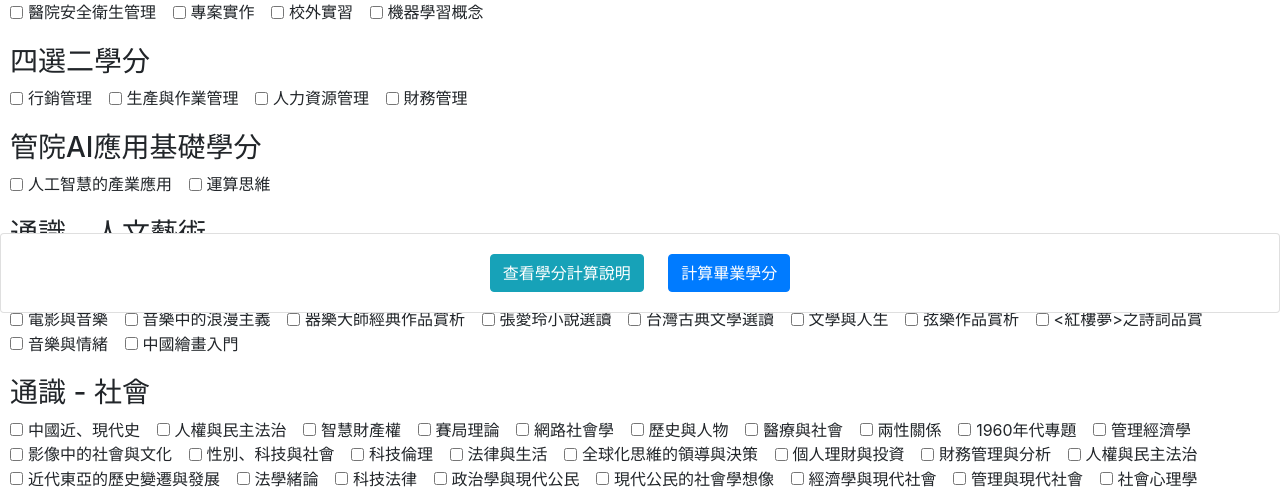
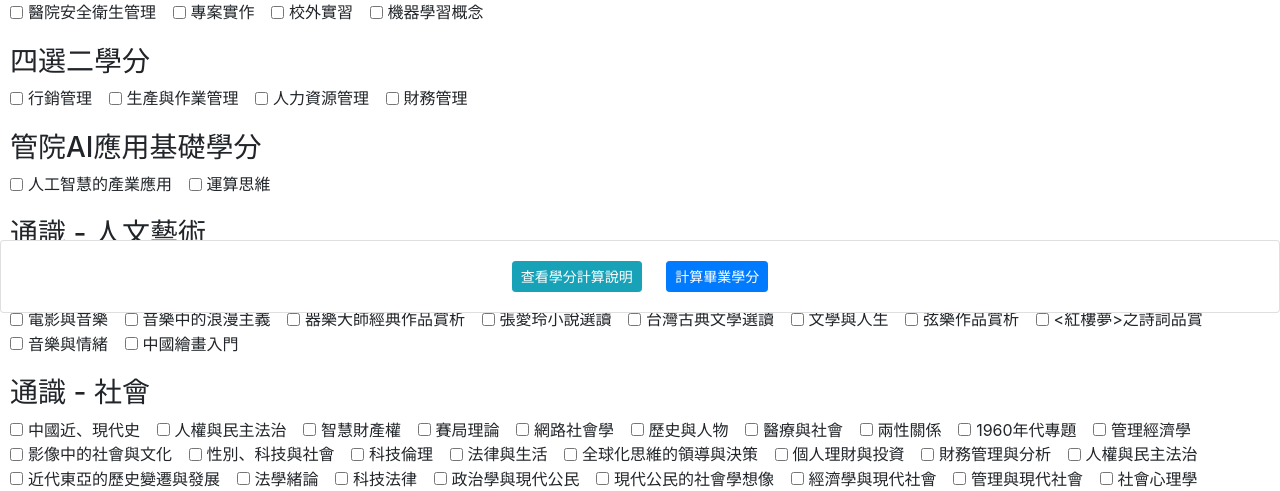
Before and after one commit to AlanSyue/graduateCreditTool, a PHP site: page / in a window 1280 px wide. Shown: the part 487-978 px from the top of the page. Run offline with PHP 8.4, Linux system fonts and the light colour scheme.

Commit message:
修正跑版問題

```diff
--- a/index.php
+++ b/index.php
@@ -35,8 +35,8 @@
 	<div class="text-center">
 		<h1>畢業學分計算器</h1>
 	</div>
-	<div style="width:100%;height:auto;margin-left:10px;margin-bottom: 20px">
-		<h6 style="color: red;">* 目前僅適用長庚大學醫務管理學系108學年度入學學生</h6>
+	<div style="width:100%;height:auto;margin-left:10px;margin-right:10px;margin-bottom: 20px">
+		<h6 style="color: red; word-break: break-all">* 目前僅適用長庚大學醫務管理學系108學年度入學學生</h6>
 		<h6 style="color: red;">* BUG、希望開發功能，歡迎聯繫 <a href="mailto:b123105@gmail.com">b123105@gmail.com</a></h6>
 	</div>
 	<form method='POST' id='creditData'>
@@ -803,10 +803,10 @@
 		<!-- 	置底 footer -->
 		<div class="card">
 			<div class="card-body">
-				<button style='margin-left:10px; margin-right:10px;'type="button" class="btn btn-info" data-toggle="modal" data-target="#creditInfo">
+				<button style='margin-left:10px; margin-right:10px;'type="button" class="btn btn-info btn-sm" data-toggle="modal" data-target="#creditInfo">
 	  				查看學分計算說明
 				</button>
-				<button id="submitBtn" style='margin-left:10px; margin-right:10px;' type="button" data-toggle="modal" data-target="#resultInfo" class="btn btn-primary">計算畢業學分</button>
+				<button id="submitBtn" style='margin-left:10px; margin-right:10px;' type="button" data-toggle="modal" data-target="#resultInfo" class="btn btn-primary btn-sm">計算畢業學分</button>
 		  	</div>
 		</div>
 		<!-- Modal -->
```
